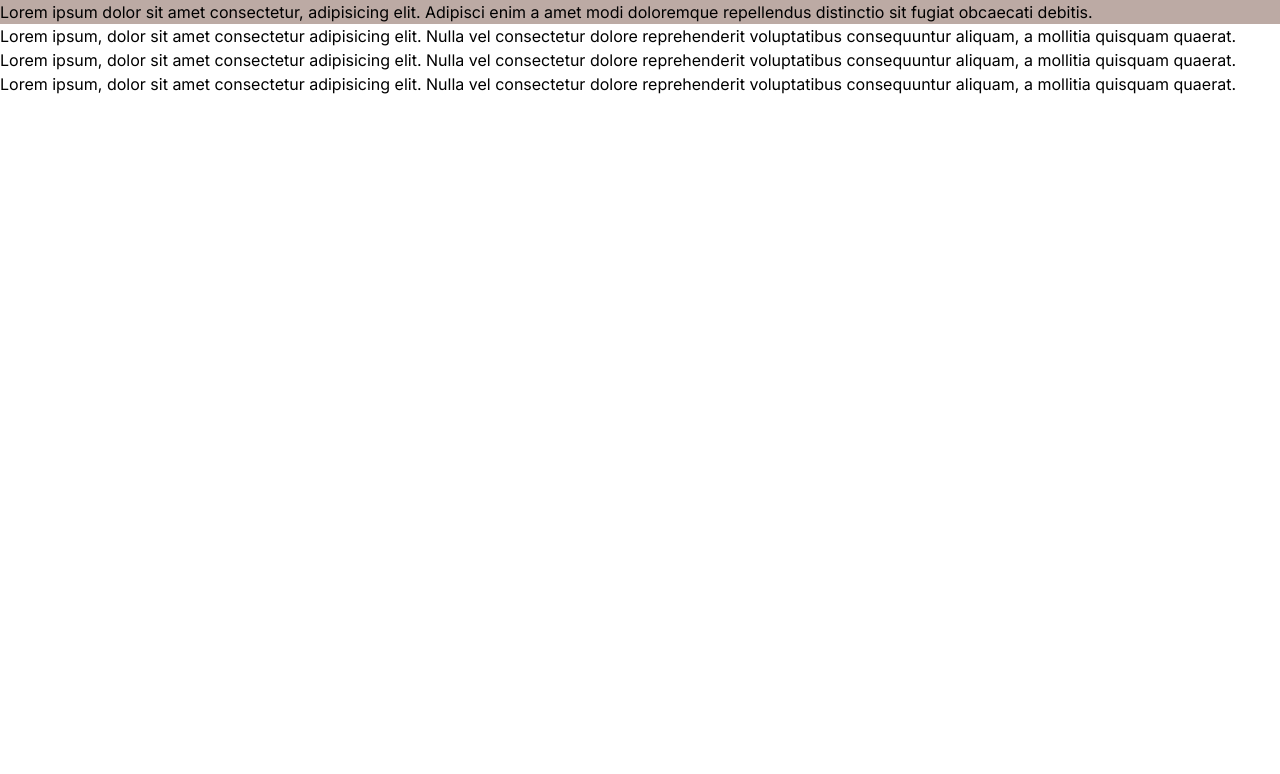
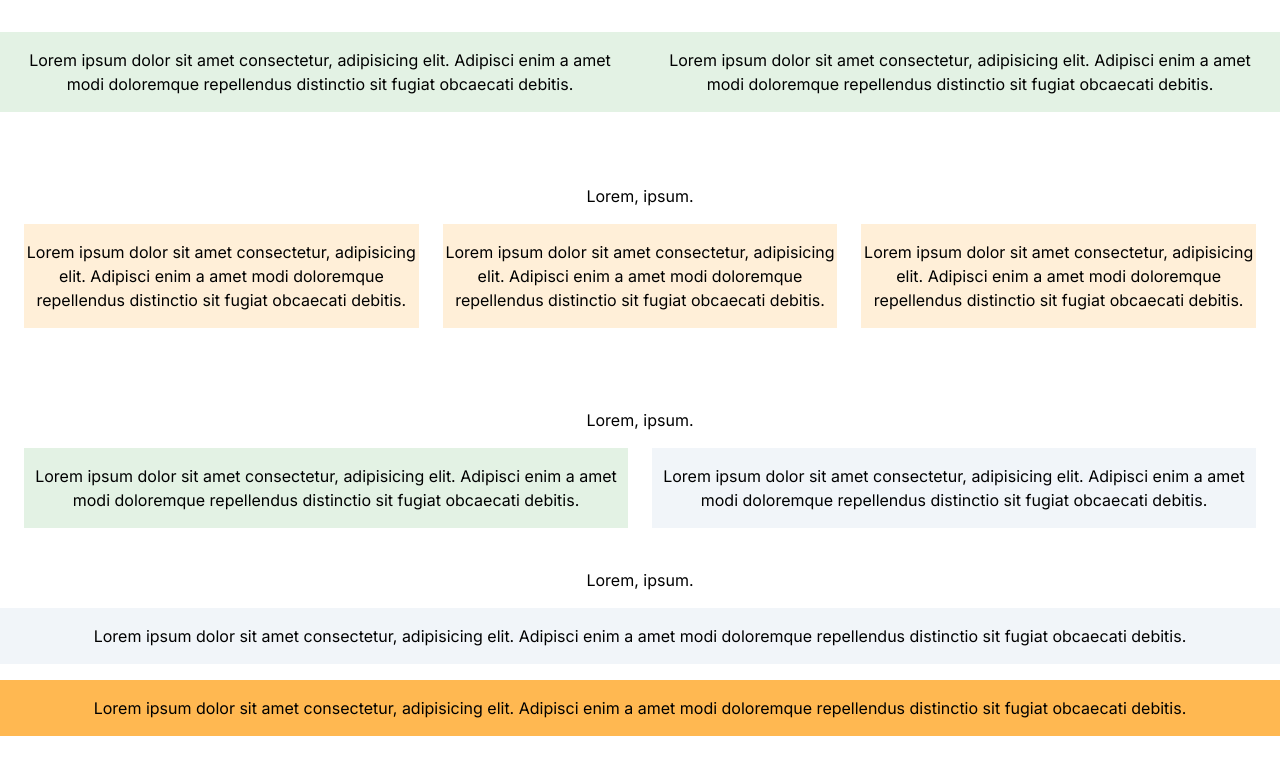
Before and after one commit to emilfauzan/lazsinergi, a Next.js app: page / in a window 1280 px wide. Shown: the top 774 px of the page. Built offline with nearby package versions, Linux system fonts and the light colour scheme.

Commit message:
added footer

```diff
--- a/app/(views)/dashboard/layout.tsx
+++ b/app/(views)/dashboard/layout.tsx
@@ -1,5 +1,6 @@
 "use client"
 
+import Footer from '@/components/common/Footer/Footer'
 import Topbar from '@/components/navigation/Topbar/Topbar'
 import React, { ReactNode } from 'react'
 
@@ -18,6 +19,7 @@ export default function DashboardLayout({ children }: { children: ReactNode }) {
                         </div> */}
                             {children}
                         {/* Footer right here */}
+                        <Footer />
                     </div>
                 </div>
             </main >
--- a/components/common/Footer/Footer.tsx
+++ b/components/common/Footer/Footer.tsx
@@ -0,0 +1,9 @@
+import React from 'react'
+
+const Footer = () => {
+  return (
+    <div>Footer</div>
+  )
+}
+
+export default Footer
--- a/pages/dashboard/home/Home.tsx
+++ b/pages/dashboard/home/Home.tsx
@@ -4,18 +4,33 @@ import React from 'react'
 function Home() {
     return (
         <>
-            <div className='bg-brown-200'>
-                <h2>Lorem ipsum dolor sit amet consectetur, adipisicing elit. Adipisci enim a amet modi doloremque repellendus distinctio sit fugiat obcaecati debitis.</h2>
+            <div className='grid grid-cols-2 bg-green-100/50 my-8'>
+                <h2 className='my-4 text-center mx-6'>Lorem ipsum dolor sit amet consectetur, adipisicing elit. Adipisci enim a amet modi doloremque repellendus distinctio sit fugiat obcaecati debitis.</h2>
+                <h2 className='my-4 text-center mx-6'>Lorem ipsum dolor sit amet consectetur, adipisicing elit. Adipisci enim a amet modi doloremque repellendus distinctio sit fugiat obcaecati debitis.</h2>
             </div>
-            <div>
-                <h2>Lorem ipsum, dolor sit amet consectetur adipisicing elit. Nulla vel consectetur dolore reprehenderit voluptatibus consequuntur aliquam, a mollitia quisquam quaerat.</h2>
+            <div className='my-4 mx-auto max-w-screen-2xl p-4 md:p-6 2xl:p-10'>
+                <h2 className='my-4 text-center'>Lorem, ipsum.</h2>
+                <div className='grid grid-cols-3 gap-6'>
+                    <h2 className='py-4 text-center bg-orange-100/50 '>Lorem ipsum dolor sit amet consectetur, adipisicing elit. Adipisci enim a amet modi doloremque repellendus distinctio sit fugiat obcaecati debitis.</h2>
+                    <h2 className='py-4 text-center bg-orange-100/50 '>Lorem ipsum dolor sit amet consectetur, adipisicing elit. Adipisci enim a amet modi doloremque repellendus distinctio sit fugiat obcaecati debitis.</h2>
+                    <h2 className='py-4 text-center bg-orange-100/50 '>Lorem ipsum dolor sit amet consectetur, adipisicing elit. Adipisci enim a amet modi doloremque repellendus distinctio sit fugiat obcaecati debitis.</h2>
+                </div>
             </div>
-            <div>
-                <h2>Lorem ipsum, dolor sit amet consectetur adipisicing elit. Nulla vel consectetur dolore reprehenderit voluptatibus consequuntur aliquam, a mollitia quisquam quaerat.</h2>
+            <div className='my-4 mx-auto max-w-screen-2xl p-4 md:p-6 2xl:p-10 '>
+                <h2 className='my-4 text-center'>Lorem, ipsum.</h2>
+                <div className='grid grid-cols-2 gap-6'>
+                    <h2 className='py-4 text-center bg-green-100/50 '>Lorem ipsum dolor sit amet consectetur, adipisicing elit. Adipisci enim a amet modi doloremque repellendus distinctio sit fugiat obcaecati debitis.</h2>
+                    <h2 className='py-4 text-center bg-[#F1F5F9]'>Lorem ipsum dolor sit amet consectetur, adipisicing elit. Adipisci enim a amet modi doloremque repellendus distinctio sit fugiat obcaecati debitis.</h2>
+                </div>
             </div>
-            <div>
-                <h2>Lorem ipsum, dolor sit amet consectetur adipisicing elit. Nulla vel consectetur dolore reprehenderit voluptatibus consequuntur aliquam, a mollitia quisquam quaerat.</h2>
+            <h2 className='my-4 text-center'>Lorem, ipsum.</h2>
+            <div className='grid grid-cols-1 pb-4'>
+                <h2 className='py-4 text-center bg-[#F1F5F9]'>Lorem ipsum dolor sit amet consectetur, adipisicing elit. Adipisci enim a amet modi doloremque repellendus distinctio sit fugiat obcaecati debitis.</h2>
             </div>
+            <div className='grid grid-cols-1'>
+                <h2 className='py-4 text-center bg-orange-400/80'>Lorem ipsum dolor sit amet consectetur, adipisicing elit. Adipisci enim a amet modi doloremque repellendus distinctio sit fugiat obcaecati debitis.</h2>
+            </div>
+
         </>
     )
 }
```
